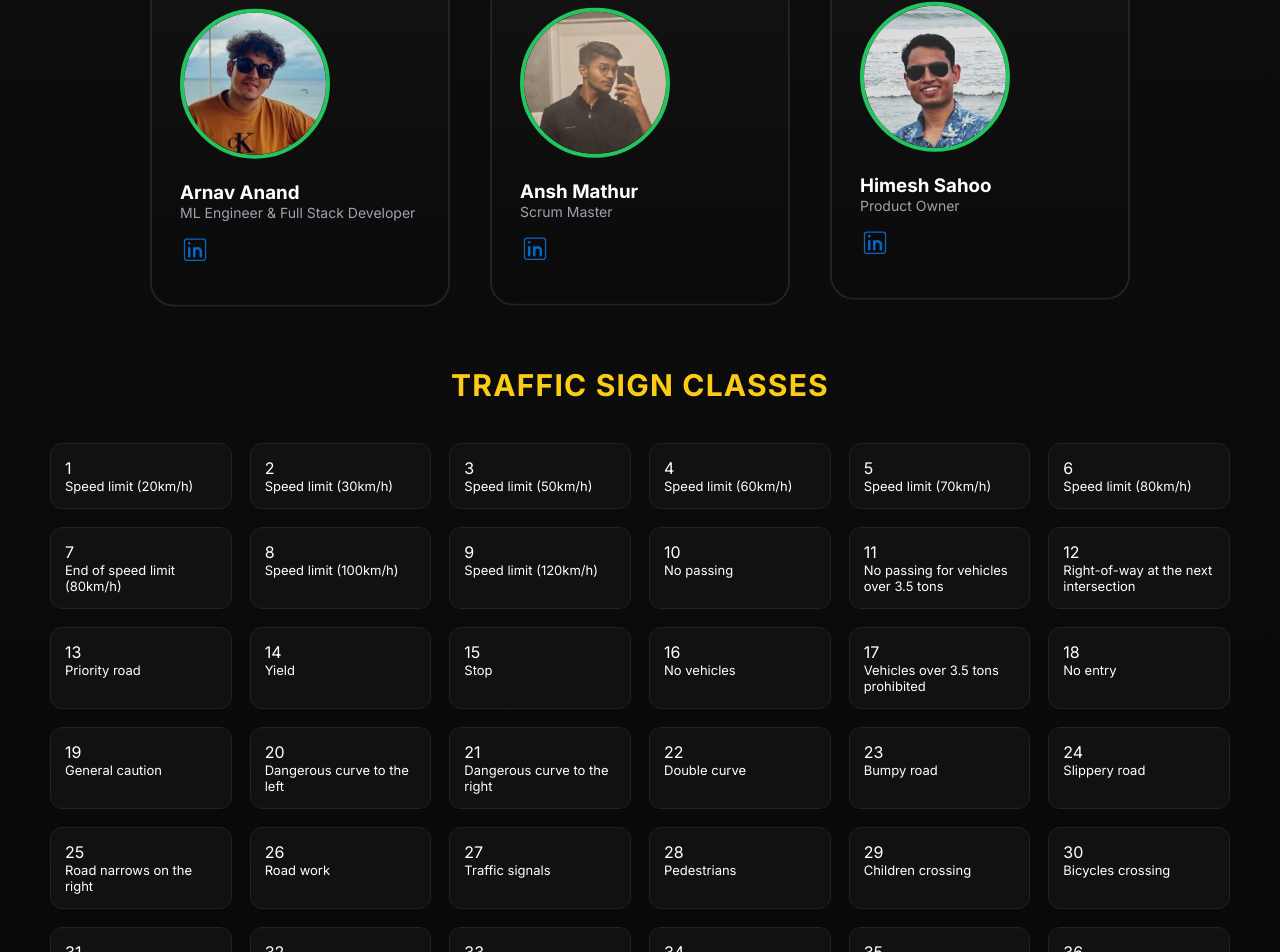
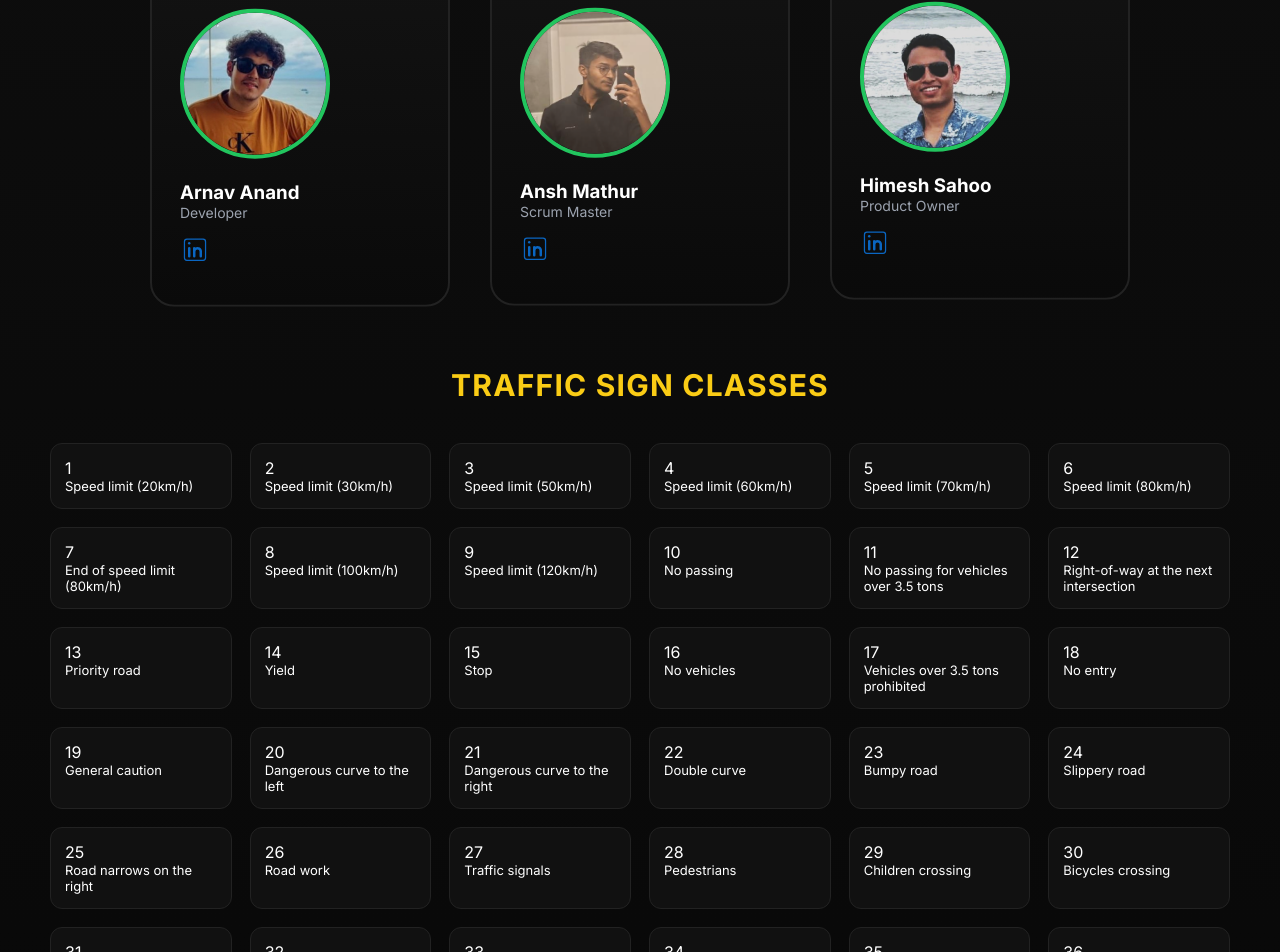
Before and after one commit to arnavanand2005/SE-PM-Road-Sign-Detection, a React (Vite) app in the folder frontend/traffic-sign-dashboard/: page /dataset in a window 1280 px wide. Shown: the part 735-1687 px from the top of the page. Built offline with nearby package versions, Linux system fonts and the light colour scheme.

Commit message:
`Updated role in DatasetInfo component from "ML Engineer & Full Stack Developer" to "Developer" for Arnav Anand`

```diff
--- a/frontend/traffic-sign-dashboard/src/pages/DatasetInfo.jsx
+++ b/frontend/traffic-sign-dashboard/src/pages/DatasetInfo.jsx
@@ -128,7 +128,7 @@ export default function DatasetInfo() {
         {[{
           img: arnav,
           name: "Arnav Anand",
-          role: "ML Engineer & Full Stack Developer",
+          role: "Developer",
           link: "https://www.linkedin.com/in/arnav-anand-056710315/"
         },{
           img: ansh,
```
